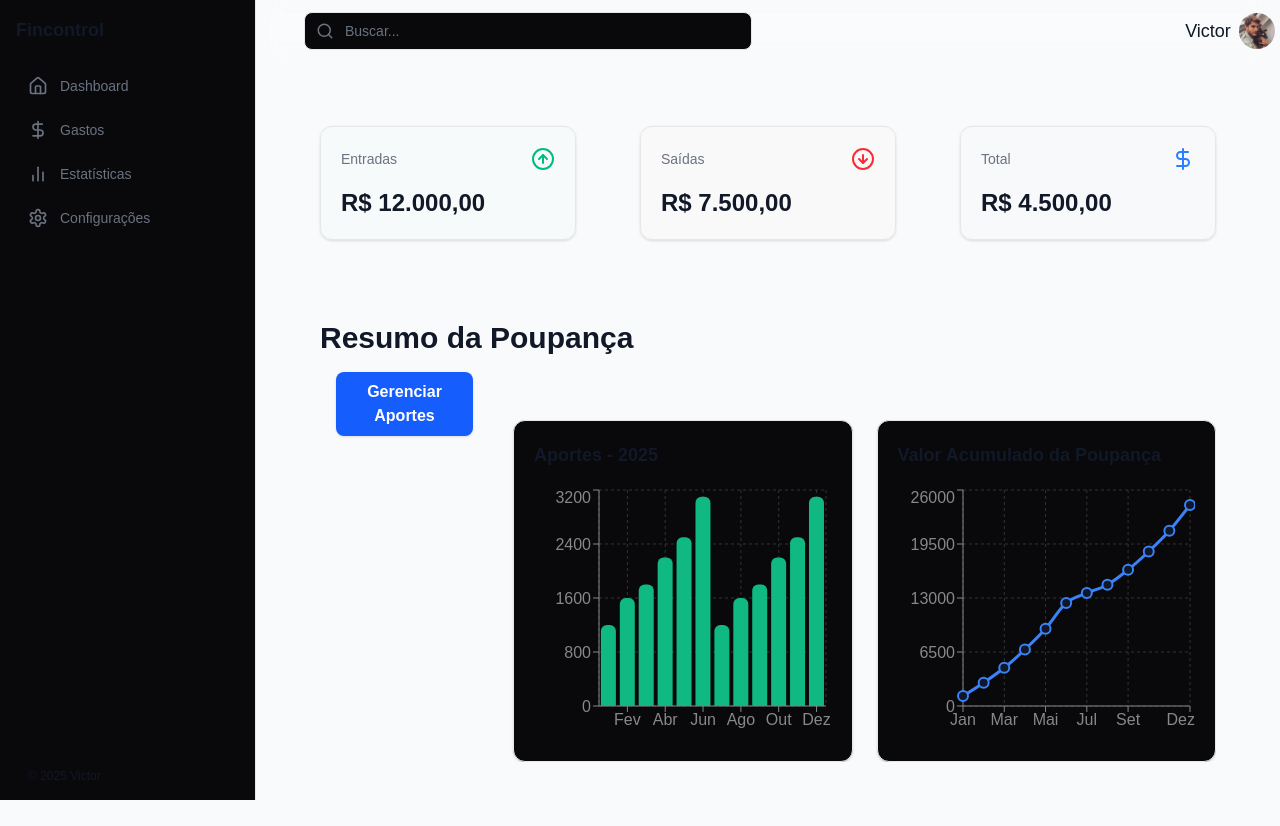
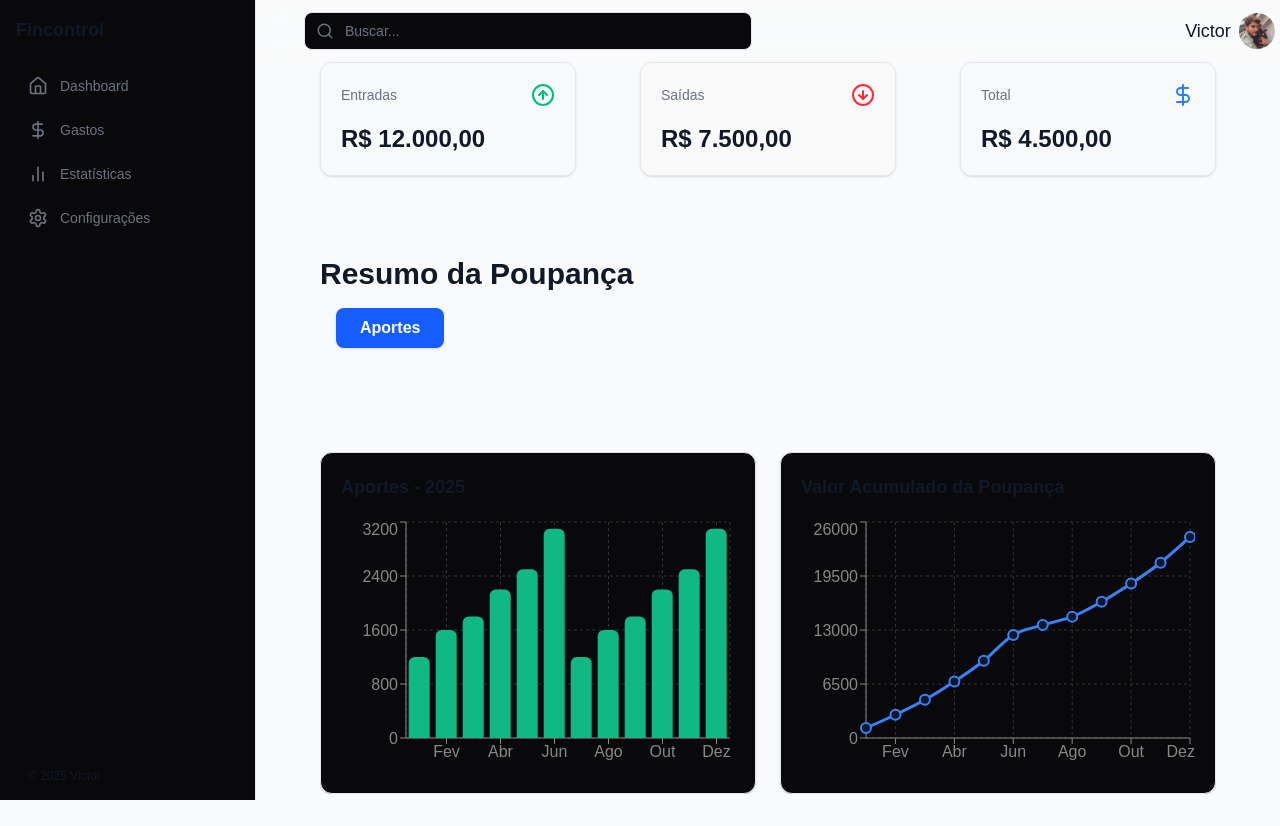
Before and after one commit to victorgomesc/fincoltrol, a Next.js app: page / in a window 1280 px wide. After the commit the page ends 800 px from the top, so only its background shows below. Built offline with nearby package versions, Linux system fonts and the light colour scheme.

Commit message:
style: update page layout for improved visual structure and spacing

```diff
--- a/src/app/page.tsx
+++ b/src/app/page.tsx
@@ -9,9 +9,9 @@ export default function Home() {
       <div className="fixed top-0 left-0 w-64 h-screen z-20">
       <Sidebar />
       </div>
-      <div className="ml-64 flex flex-col">
+    <div className="ml-64 flex flex-col">
     <Header />
-    <main className="flex-1 p-16 overflow-y-auto">
+    <main className="flex-1 px-16">
       <FinanceSummary />
       <SavingAccountsSumary />
     </main>
--- a/src/components/ApporteDialog.tsx
+++ b/src/components/ApporteDialog.tsx
@@ -53,10 +53,10 @@ export default function AportesModal() {
   return (
     <div className="p-4">
       <button
-        className="bg-blue-600 hover:bg-blue-700 text-white font-semibold px-6 py-2 rounded-lg shadow"
+        className="bg-blue-600 flex gap-3 hover:bg-blue-700 text-white font-semibold px-6 py-2 rounded-lg shadow"
         onClick={abrirModal}
       >
-        Gerenciar Aportes
+        Aportes
       </button>
 
       {showModal && (
--- a/src/components/SavingAccountsSumary.tsx
+++ b/src/components/SavingAccountsSumary.tsx
@@ -9,8 +9,8 @@ const SavingAccountsSumary = () => {
         <div>
             <h3 className="text-3xl mt-20 font-bold">Resumo da Poupança</h3>
         </div>
+        <AportesModal />
       <div className="flex gap-6">
-        <AportesModal />
         <SavingsChart />
         <AccumulatedSavingsChart />
       </div>
```
